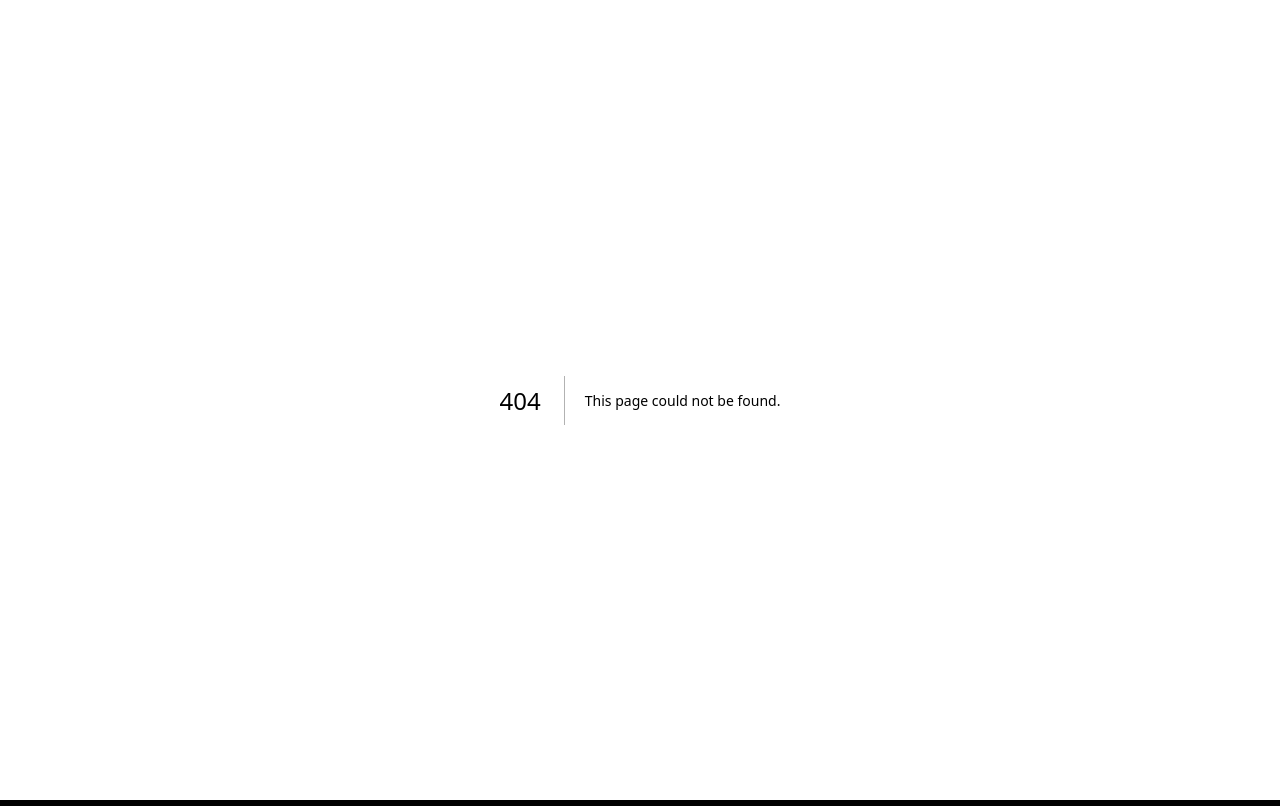
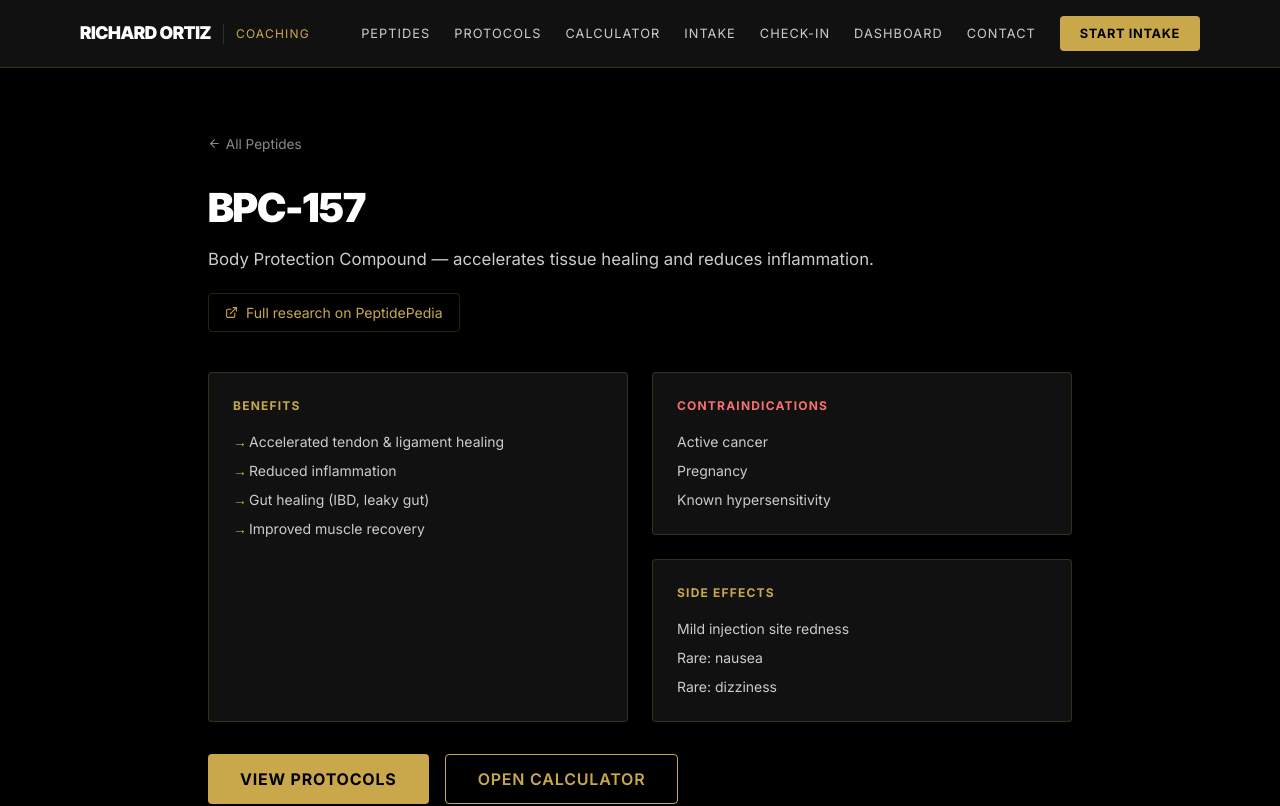
Before and after one commit to asaasinai/richard-ortiz-coaching, a Next.js app: page /peptides/bpc-157 in a window 1280 px wide. Before the commit this address had no page. Shown: the top 806 px of the page. Built offline with nearby package versions, Linux system fonts and the light colour scheme.

Commit message:
scaffold: peptide detail page

```diff
--- /dev/null
+++ b/src/app/peptides/[slug]/page.tsx
@@ -0,0 +1,87 @@
+import Nav from "@/components/Nav"
+import Footer from "@/components/Footer"
+import Link from "next/link"
+import { ExternalLink, ArrowLeft } from "lucide-react"
+
+const peptideData: Record<string, {
+  name: string; summary: string; benefits: string[];
+  contraindications: string[]; sideEffects: string[]
+}> = {
+  "bpc-157": {
+    name: "BPC-157",
+    summary: "Body Protection Compound — accelerates tissue healing and reduces inflammation.",
+    benefits: ["Accelerated tendon & ligament healing","Reduced inflammation","Gut healing (IBD, leaky gut)","Improved muscle recovery"],
+    contraindications: ["Active cancer","Pregnancy","Known hypersensitivity"],
+    sideEffects: ["Mild injection site redness","Rare: nausea","Rare: dizziness"],
+  },
+  "semaglutide": {
+    name: "Semaglutide",
+    summary: "GLP-1 agonist for weight management and metabolic health.",
+    benefits: ["Significant weight loss (~15% body weight)","Improved HbA1c","Cardiovascular protection","Reduced cravings"],
+    contraindications: ["Medullary thyroid carcinoma history","MEN2","Pancreatitis","Pregnancy"],
+    sideEffects: ["Nausea (early phase)","Vomiting","Constipation","Injection site reactions"],
+  },
+  "tb-500": {
+    name: "TB-500 (Thymosin Beta-4)",
+    summary: "Actin-binding peptide for muscle repair, flexibility, and recovery.",
+    benefits: ["Accelerated muscle & tendon repair","Improved flexibility","Reduced scar tissue","Hair regrowth"],
+    contraindications: ["Active malignancy","Pregnancy"],
+    sideEffects: ["Mild transient fatigue","Injection site reactions","Rare: headache"],
+  },
+}
+
+export default function PeptideDetailPage({ params }: { params: { slug: string } }) {
+  const p = peptideData[params.slug] ?? null
+  const base = process.env.NEXT_PUBLIC_PEPTIDEPEDIA_BASE ?? "https://thepeptidepedia.com"
+
+  if (!p) return (
+    <><Nav />
+    <div className="max-w-3xl mx-auto px-4 py-24 text-center">
+      <p style={{ color:"var(--text-mute)" }}>Peptide not found.</p>
+      <Link href="/peptides" style={{ color:"var(--gold)",marginTop:"1rem",display:"inline-block" }}>Back to Peptides</Link>
+    </div><Footer /></>
+  )
+
+  return (
+    <><Nav />
+    <div className="max-w-4xl mx-auto px-4 py-16">
+      <Link href="/peptides" style={{ color:"var(--text-mute)",fontSize:"0.85rem",display:"inline-flex",alignItems:"center",gap:"0.3rem",marginBottom:"1.5rem" }}>
+        <ArrowLeft size={13}/> All Peptides
+      </Link>
+      <h1 style={{ fontFamily:"Inter Tight,sans-serif",fontWeight:900,fontSize:"2.5rem",letterSpacing:"-0.03em" }}>{p.name}</h1>
+      <p style={{ color:"var(--text-soft)",marginTop:"0.6rem",fontSize:"1.05rem" }}>{p.summary}</p>
+      <a href={`${base}/peptides/${params.slug}`} target="_blank" rel="noopener"
+        style={{ display:"inline-flex",alignItems:"center",gap:"0.5rem",marginTop:"1.25rem",color:"var(--gold)",fontSize:"0.875rem",border:"1px solid var(--border)",padding:"0.5rem 1rem",borderRadius:"var(--radius)" }}>
+        <ExternalLink size={13}/> Full research on PeptidePedia
+      </a>
+      <div style={{ display:"grid",gridTemplateColumns:"1fr 1fr",gap:"1.5rem",marginTop:"2.5rem" }}>
+        <div className="card">
+          <h3 style={{ color:"var(--gold)",fontWeight:700,fontSize:"0.75rem",textTransform:"uppercase",letterSpacing:"0.1em",marginBottom:"1rem" }}>Benefits</h3>
+          <ul style={{ display:"flex",flexDirection:"column",gap:"0.5rem" }}>
+            {p.benefits.map(b => <li key={b} style={{ fontSize:"0.875rem",color:"var(--text-soft)",paddingLeft:"1rem",position:"relative" }}>
+              <span style={{ position:"absolute",left:0,color:"var(--gold)" }}>&#x2192;</span>{b}
+            </li>)}
+          </ul>
+        </div>
+        <div style={{ display:"flex",flexDirection:"column",gap:"1.5rem" }}>
+          <div className="card">
+            <h3 style={{ color:"#f87171",fontWeight:700,fontSize:"0.75rem",textTransform:"uppercase",letterSpacing:"0.1em",marginBottom:"1rem" }}>Contraindications</h3>
+            <ul style={{ display:"flex",flexDirection:"column",gap:"0.5rem" }}>
+              {p.contraindications.map(c => <li key={c} style={{ fontSize:"0.875rem",color:"var(--text-soft)" }}>{c}</li>)}
+            </ul>
+          </div>
+          <div className="card">
+            <h3 style={{ color:"var(--gold)",fontWeight:700,fontSize:"0.75rem",textTransform:"uppercase",letterSpacing:"0.1em",marginBottom:"1rem" }}>Side Effects</h3>
+            <ul style={{ display:"flex",flexDirection:"column",gap:"0.5rem" }}>
+              {p.sideEffects.map(s => <li key={s} style={{ fontSize:"0.875rem",color:"var(--text-soft)" }}>{s}</li>)}
+            </ul>
+          </div>
+        </div>
+      </div>
+      <div className="flex gap-4 mt-8">
+        <Link href="/protocols" className="btn-gold">View Protocols</Link>
+        <Link href="/calculator" className="btn-outline">Open Calculator</Link>
+      </div>
+    </div><Footer /></>
+  )
+}
```
